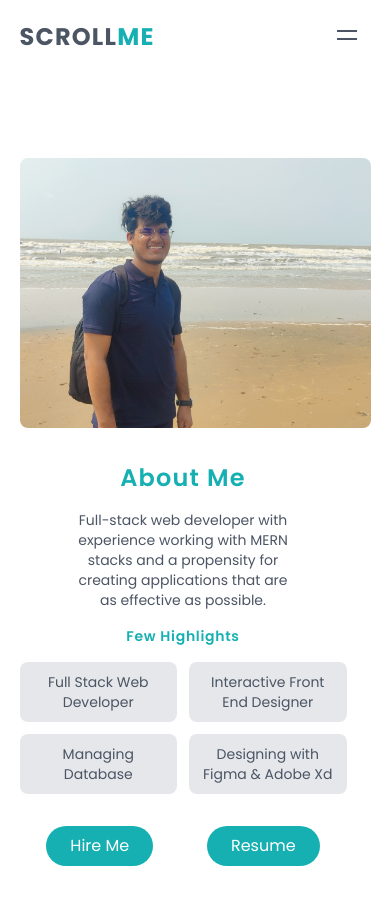
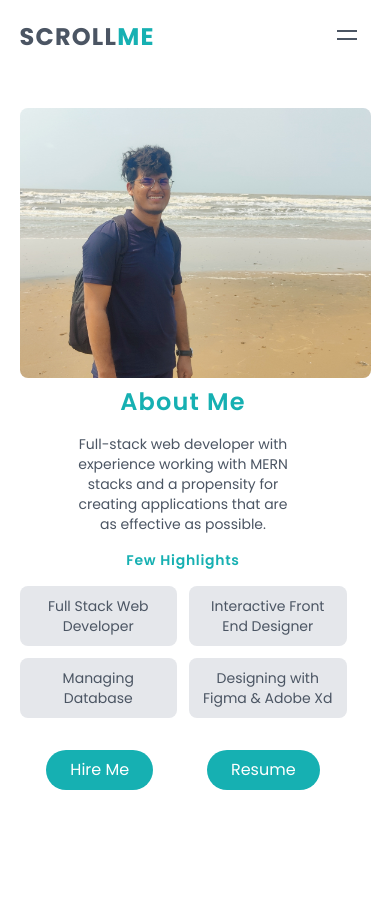
Before and after one commit to saurabhbakolia/Portfolio-Website, a React (Create React App) app: page /about in a window 390 px wide. Shown: the top 904 px of the page. After the commit the page ends 844 px from the top, so only its background shows below. Built offline with nearby package versions, Linux system fonts and the light colour scheme.

Commit message:
about page responsive done

```diff
--- a/src/components/AboutPage.js
+++ b/src/components/AboutPage.js
@@ -6,11 +6,11 @@ import Image from '../assets/portfolio.jpg'
 const AboutPage = () => {
     return (
         <>
-            <main className="landing_page_bg w-screen h-screen flex flex-col gap-6">
+            <main className="landing_page_bg w-screen h-screen flex flex-col">
                 <Navbar />
-                <div className='flex justify-around lg:justify-between xl:justify-center items-center w-full pt-6 pb-10'>
+                <div className='flex justify-around lg:justify-between xl:justify-center items-center w-full '>
                     <div className='hidden lg:block lg:w-[15%] lg:h-[89.90vh]'><SocialMediaIcons /></div>
-                    <div className='flex flex-col lg:flex-row justify-evenly xl:justify-between items-center w-full h-[90vh] lg:w-[85%] lg:h-[64vh] lg:mr-[15.5%] bg-white rounded-3xl lg:space-x-8 md:space-x-6 xl:space-x-10'>
+                    <div className='flex flex-col lg:flex-row justify-evenly xl:justify-between items-center w-full h-fit py-6 lg:w-[85%] lg:h-[64vh] lg:mr-[15.5%] bg-white rounded-3xl lg:space-x-8 md:space-x-6 xl:space-x-10'>
                         <div className='w-full lg:w-[50%] lg:h-full text-center about__page__Div flex justify-center items-center'>
                             <img src={Image} alt="code_image" className='object-cover w-full max-w-[90vw] h-[32vh] lg:h-full rounded-lg' />
                             {/* <div className='about__photo__div'></div> */}
```
